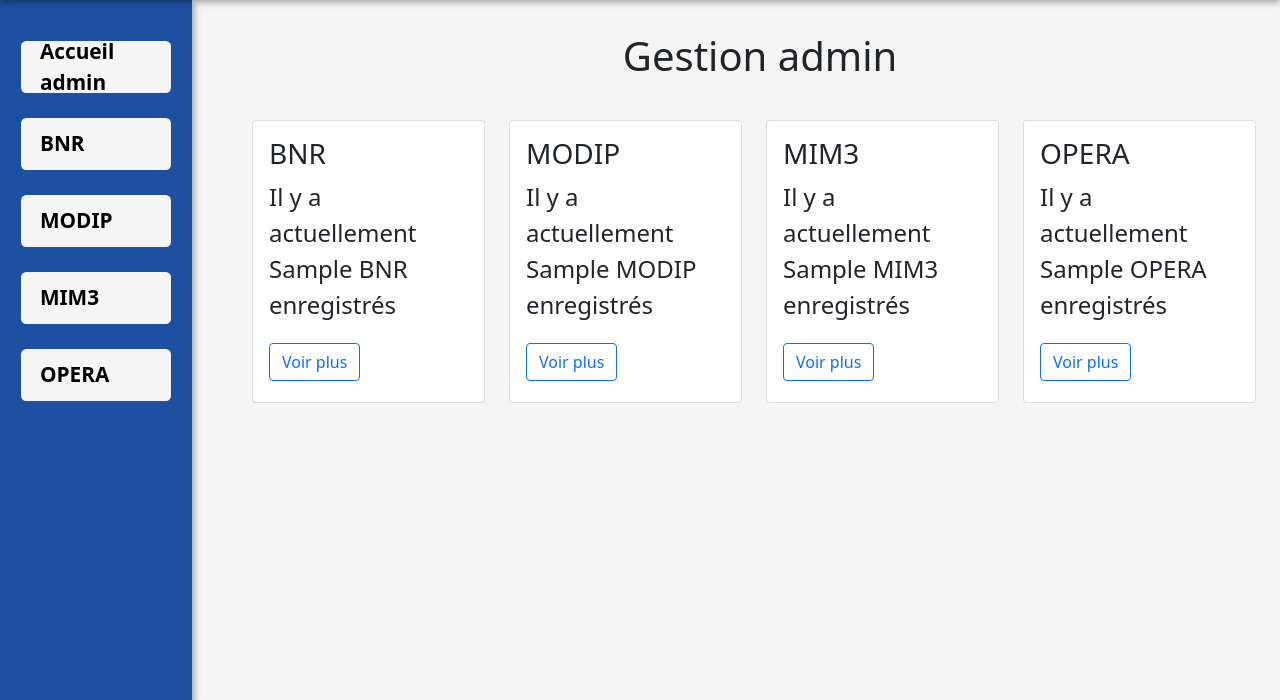
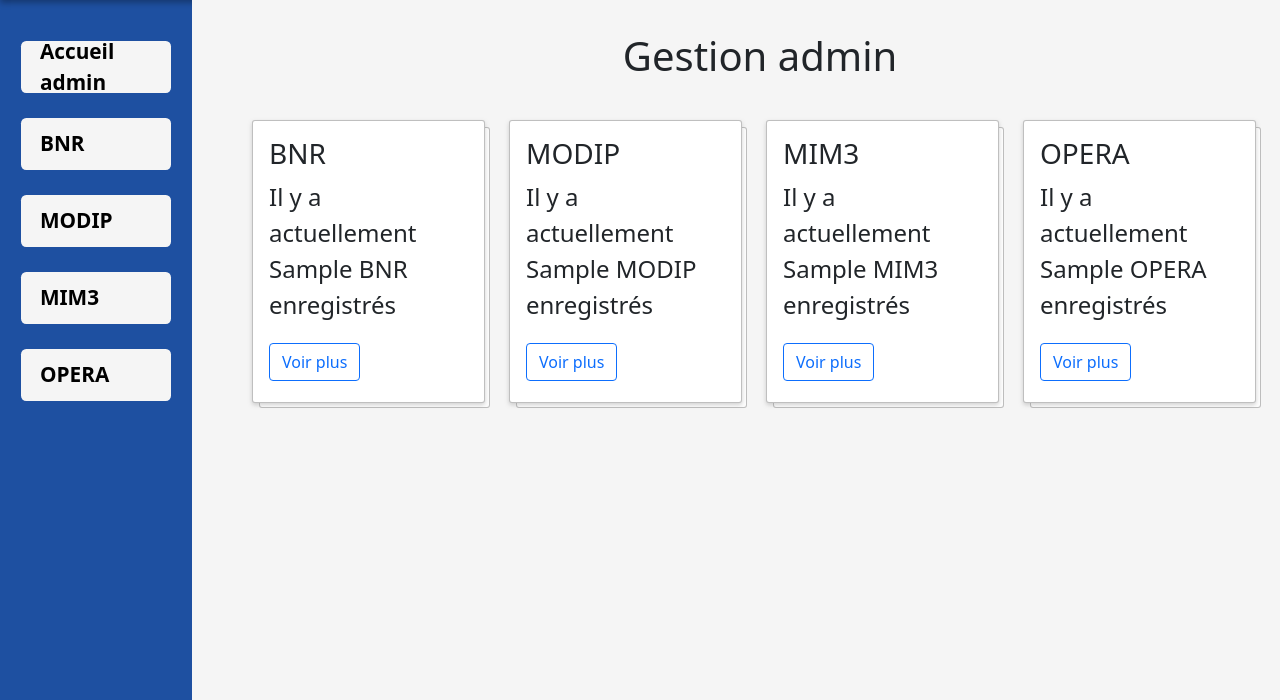
Before and after one commit to OscarPALISSOT/OSLO_DIRISI_intranet_tool, a Symfony app: template App/templates/gestion/gestionHome.html.twig in a window 1280 px wide. Shown: the part 100-800 px from the top of the page. Run offline with Twig, Linux system fonts and the light colour scheme; the template is opened without the code that fills it: most values are stand-ins (such as "Sample title", 1, 10 or a date in 2020); style sheets or scripts are compiled from the project's sources; some libraries are stand-ins or nearby versions.

Commit message:
card anim

```diff
--- /dev/null
+++ b/App/assets/styles/cards.scss
@@ -0,0 +1,42 @@
+.card{
+  border: 1px solid rgba(128, 128, 128, 0.5);
+  box-shadow: 0 2px 4px rgba(128, 128, 128, 0.35);
+  border-radius: 3px;
+  margin-bottom: 2em;
+}
+
+
+.card:hover{
+  border: solid 2px rgba(34, 137, 216, 0.5);
+}
+
+.card::after, .card::before {
+  content: "";
+  position: absolute;
+  top: 0;
+  left: 0;
+  right: 0;
+  bottom: 0;
+  z-index: -1;
+  transition: .3s;
+  border: 1px solid rgba(128, 128, 128, 0.5);
+  border-radius: 3px;
+  background-color: #fdfdfd;
+}
+
+.card::after {
+  transform: translate(6px,6px);
+}
+
+.card::before {
+  transform: translate(0,0);
+}
+
+.card:hover::before {
+  opacity: 1;
+  transform: translate(0,0) rotate(-3deg);
+}
+
+.card:hover::after {
+  transform: translate(6px,6px) rotate(3deg);
+}
--- a/App/assets/styles/style.scss
+++ b/App/assets/styles/style.scss
@@ -66,6 +66,8 @@ label{
 }
 
 #main {
+  position: relative;
+  z-index: 0;
   padding-top: 2em;
   padding-bottom: 2em;
   background-color: whitesmoke;
@@ -82,14 +84,6 @@ label{
   }
 }
 
-.card{
-  margin-bottom: 2em;
-}
-
-.datepicker{
-  padding: 0 !important;
-}
-
 .form-check{
   font-size: medium;
 }
--- a/App/templates/administration/Contact/AdminContacts.html.twig
+++ b/App/templates/administration/Contact/AdminContacts.html.twig
@@ -3,7 +3,7 @@
 {% block title %}OSLO | Administration des contact{% endblock %}
 
 {% block stylesheets %}
-
+    {{ encore_entry_link_tags('cards') }}
 {% endblock %}
 
 {% block javascripts %}
--- a/App/templates/administration/admin.html.twig
+++ b/App/templates/administration/admin.html.twig
@@ -3,7 +3,7 @@
 {% block title %}OSLO | Administration{% endblock %}
 
 {% block stylesheets %}
-
+    {{ encore_entry_link_tags('cards') }}
 {% endblock %}
 
 {% block javascripts %}
--- a/App/templates/gestion/gestionHome.html.twig
+++ b/App/templates/gestion/gestionHome.html.twig
@@ -2,6 +2,10 @@
 
 {% block titleSidenav %}
     OSLO | {{ role }}
+{% endblock %}
+
+{% block styleSheetsGestion %}
+    {{ encore_entry_link_tags('cards') }}
 {% endblock %}
 
 
--- a/App/webpack.config.js
+++ b/App/webpack.config.js
@@ -43,6 +43,7 @@ Encore
     .addStyleEntry('home', './assets/styles/pages/home.scss')
     .addStyleEntry('login', './assets/styles/pages/login.scss')
     .addStyleEntry('sidenav', './assets/styles/sidenav.scss')
+    .addStyleEntry('cards', './assets/styles/cards.scss')
     .addStyleEntry('contact', './assets/styles/pages/contact.scss')
     .addStyleEntry('datePicker', './assets/styles/datepicker.css')
     .addStyleEntry('gestionBnr', './assets/styles/pages/gestionBnr.scss')
```
